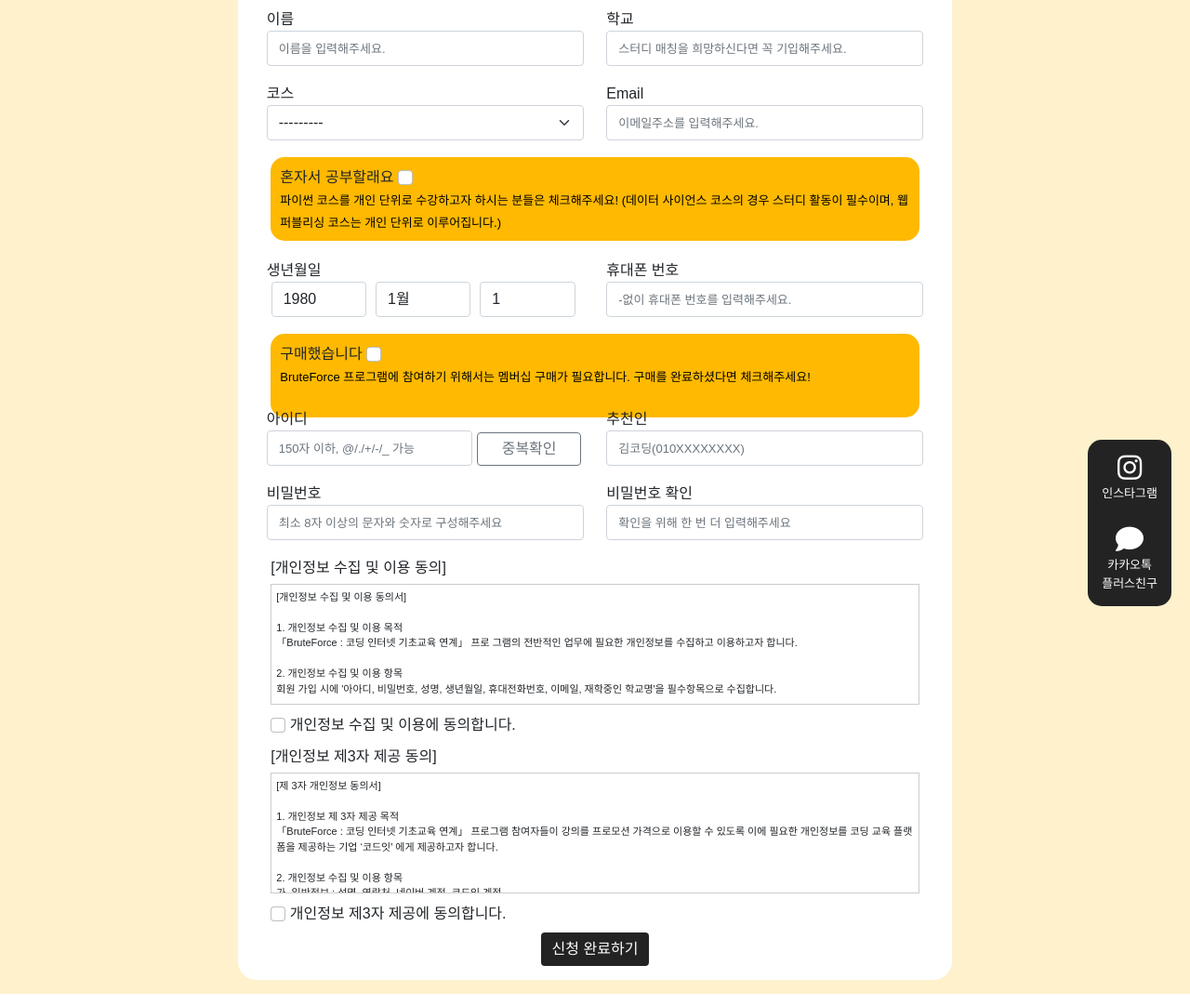
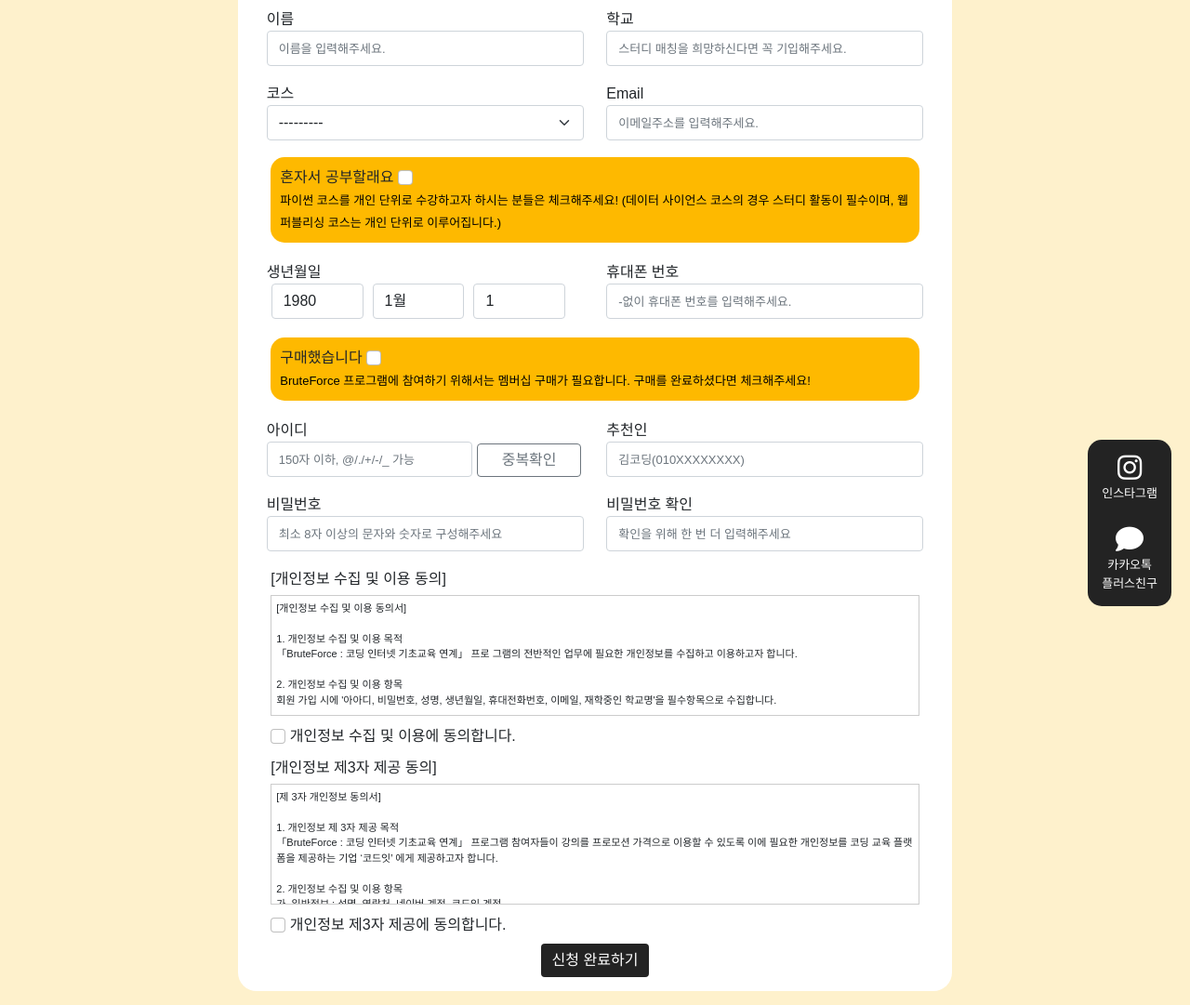
Before and after one commit to EarthlyZ9/bruteforce, a Django app: page /mypage/signup/ in a window 1280 px wide. Shown: the part 128-1209 px from the top of the page at 93% size. Run offline with Django 3.2, Linux system fonts and the light colour scheme; parts of the project's set-up code (start-up, migrations or seed data) failed here and were passed over; some libraries are stand-ins or nearby versions; some web fonts are replaced.

Commit message:
modify signup css

```diff
--- a/accounts/static/accounts/css/signup.css
+++ b/accounts/static/accounts/css/signup.css
@@ -37,18 +37,23 @@ h4 {
 
 .field5 {
   width: 92% !important;
-  height: 90px !important;
+  height: fit-content !important;
   padding: 10px;
   background-color: #FEB900;
   border-radius: 15px;
 }
 
+.field6 {
+  height:fit-content !important;
+}
+
 .field8 {
   width: 92% !important;
+  height: fit-content !important;
 }
 
 .purchase-check {
-  height: 90px !important;
+
   padding: 10px;
   background-color: #FEB900;
   border-radius: 15px;
@@ -65,7 +70,7 @@ h4 {
 }
 
 .field6 select {
-  width: 30%;
+  width: 29%;
   display: inline-block;
   height: 38px;
   margin-right: 5px;
@@ -137,3 +142,10 @@ hr {
   margin-bottom: 0;
   margin-top: 8px;
 }
+
+@media (max-width: 767px) {
+  .container .field {
+    width: 90%;
+
+  }
+}
--- a/accounts/static/accounts/js/signup.js
+++ b/accounts/static/accounts/js/signup.js
@@ -6,9 +6,6 @@ var tooltipList = tooltipTriggerList.map(function (tooltipTriggerEl) {
 var myModal = document.getElementById('myModal')
 var myInput = document.getElementById('myInput')
 
-myModal.addEventListener('shown.bs.modal', function () {
-  myInput.focus()
-})
 
 function getCookie(cname) {
   let name = cname + "=";
```
